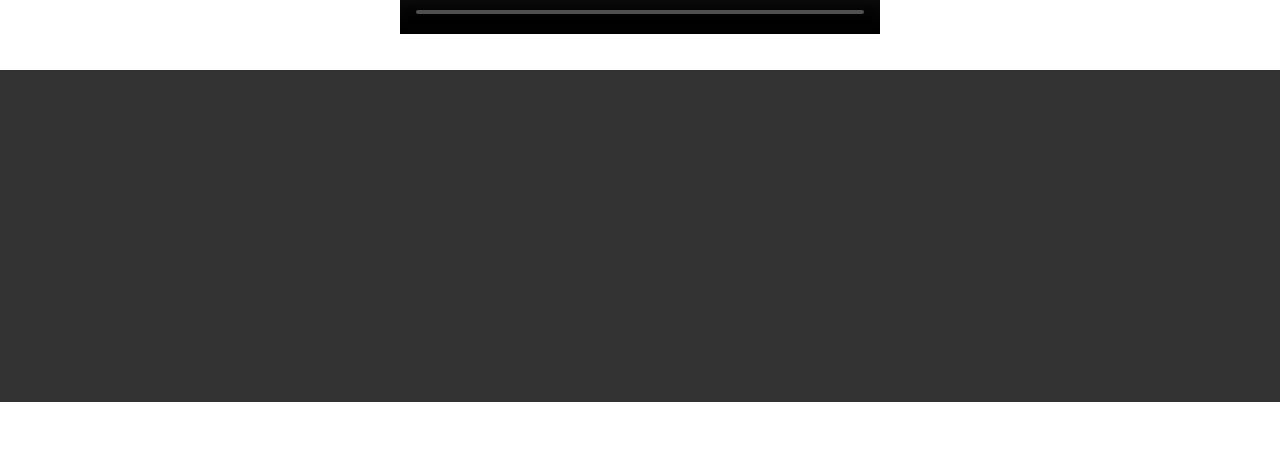
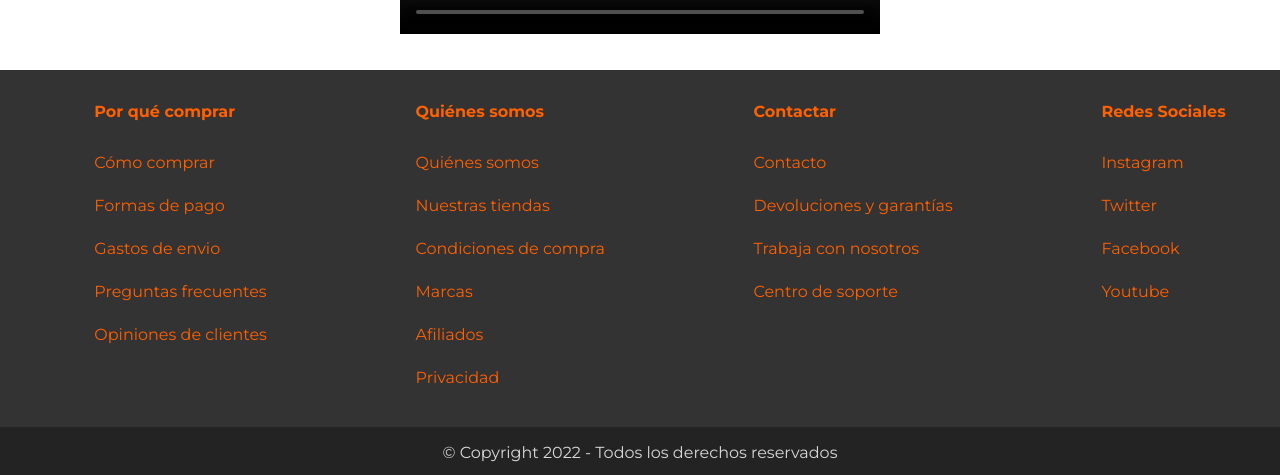
Before and after one commit to loritelorente/DIW4, a Vue app: page / in a window 1280 px wide. Shown: the part 1366-1841 px from the top of the page. Before the commit the page ends 1768 px from the top, so only its background shows below. Built offline with nearby package versions, Linux system fonts and the light colour scheme; grey boxes are pictures that could not be loaded.

Commit message:
cuarto commit

```diff
--- a/public/index.html
+++ b/public/index.html
@@ -6,8 +6,7 @@
     <meta name="viewport" content="width=device-width,initial-scale=1.0">
     <link rel="icon" href="<%= BASE_URL %>favicon.ico">
     <title><%= htmlWebpackPlugin.options.title %></title>
-    <link href="https://fonts.googleapis.com/icon?family=Material+Icons"
-      rel="stylesheet">
+    <link href="https://fonts.googleapis.com/icon?family=Material+Icons" rel="stylesheet">
   </head>
   <body>
     <noscript>
--- a/src/App.vue
+++ b/src/App.vue
@@ -7,6 +7,7 @@
   </div>
   <ProductoDescripcion/>
   <Pie/>
+  <Copyright/>
 </template>
 
 <script>
@@ -16,6 +17,7 @@ import ProductoImagen from './components/ProductoImagen.vue'
 import ProductoCompra from './components/ProductoCompra.vue'
 import ProductoDescripcion from './components/ProductoDescripcion.vue'
 import Pie from './components/Pie.vue'
+import Copyright from './components/Copyright.vue'
 
 export default {
   name: 'App',
@@ -25,7 +27,8 @@ export default {
     ProductoImagen,
     ProductoCompra,
     ProductoDescripcion,
-    Pie
+    Pie,
+    Copyright
   }
 }
 
--- /dev/null
+++ b/src/components/Copyright.vue
@@ -0,0 +1,34 @@
+<template>
+
+    <section id="copyright">
+
+        <p>&#169; Copyright 2022 - Todos los derechos reservados</p>
+
+
+    </section>
+
+</template>
+
+<script>
+export default {
+
+
+}
+</script>
+
+<style>
+
+#copyright{
+    background-color: rgb(36, 35, 35);
+    display: flex;
+    align-items: center;
+    justify-content: center;
+}
+
+#copyright p {
+    color: #d8d8d8;
+}
+
+
+
+</style>
--- a/src/components/Pie.vue
+++ b/src/components/Pie.vue
@@ -2,6 +2,40 @@
 
     <section id="pie">
 
+        <ul>
+            <li class="cabecera">Por qué comprar</li>
+            <li><a href="#">Cómo comprar</a></li>
+            <li><a href="#">Formas de pago</a></li>
+            <li><a href="#">Gastos de envio</a></li>
+            <li><a href="#">Preguntas frecuentes</a></li>
+            <li><a href="#">Opiniones de clientes</a></li>
+        </ul>
+
+        <ul>
+            <li class="cabecera">Quiénes somos</li>
+            <li><a href="#">Quiénes somos</a></li>
+            <li><a href="#">Nuestras tiendas</a></li>
+            <li><a href="#">Condiciones de compra</a></li>
+            <li><a href="#">Marcas</a></li>
+            <li><a href="#">Afiliados</a></li>
+            <li><a href="#">Privacidad</a></li>
+        </ul>
+
+        <ul>
+            <li class="cabecera">Contactar</li>
+            <li><a href="#">Contacto</a></li>
+            <li><a href="#">Devoluciones y garantías</a></li>
+            <li><a href="#">Trabaja con nosotros</a></li>
+            <li><a href="#">Centro de soporte</a></li>
+        </ul>
+
+        <ul>
+            <li class="cabecera">Redes Sociales</li>
+            <li><a href="#">Instagram</a></li>
+            <li><a href="#">Twitter</a></li>
+            <li><a href="#">Facebook</a></li>
+            <li><a href="#">Youtube</a></li>
+        </ul>
 
 
     </section>
@@ -19,8 +53,29 @@ export default {
 
 #pie{
     background-color: #333;
-    height: 300px;
-    padding-top:2rem;
+    display:flex;
+    justify-content: space-around;
+    flex-wrap: wrap;
+    padding-top: 1rem;
+}
+
+#pie ul {
+    list-style-type: none;
+}
+
+#pie ul li {
+    padding-bottom: 1.5rem;
+}
+
+#pie ul li a {
+    text-decoration: none;
+    color: #ff6000;
+}
+
+#pie ul .cabecera {
+    padding-bottom: 2rem;
+    font-weight: 700;
+    color: #ff6000;
 }
 
 
```
